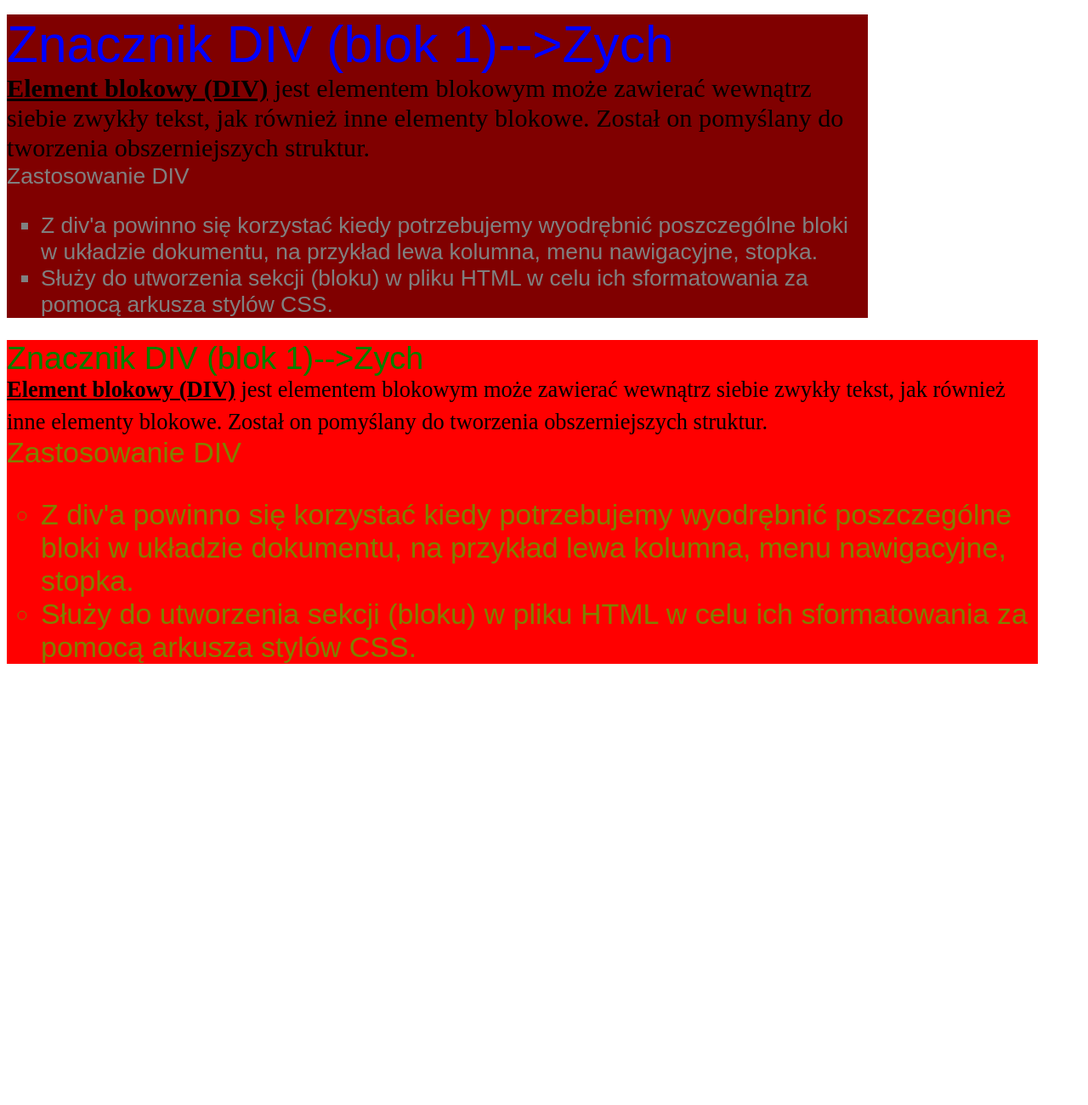
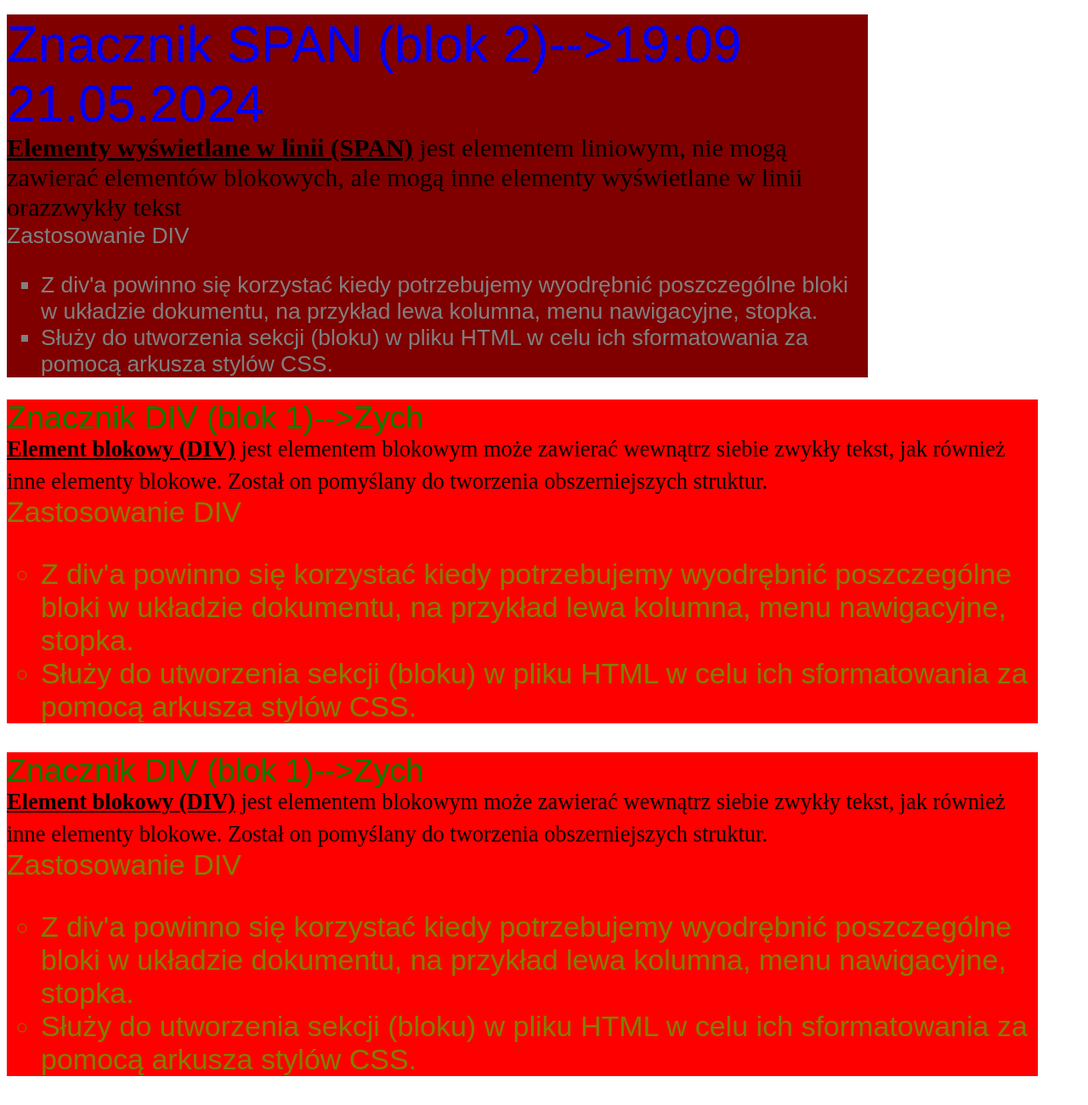
Before and after one commit to KsawZych/CSS-cz2, a plain HTML site: page Zych_Z18.html in a window 1280 px wide. Shown: the part 372-1672 px from the top of the page at 85% size. Before the commit the page ends 1187 px from the top, so only its background shows below. Drawn offline with Linux system fonts and the light colour scheme.

Commit message:
Update Zych_Z18.html

```diff
--- a/Zych_Z18.html
+++ b/Zych_Z18.html
@@ -1,4 +1,4 @@
-<htmkl>
+<html>
     <head>
         <meta chraset="UTF-8">
     </head>
@@ -17,9 +17,9 @@
         </div>
 
     <div style="background-color: #800000; width: 1013px">
-            <span style="color: #0000FF;font-size: 1.6cm;font-family: Arial;">Znacznik DIV (blok 1)-->Zych</span>
+        <span style="color: #0000FF;font-size: 1.6cm;font-family: Arial;">Znacznik SPAN (blok 2)-->19:09 21.05.2024</span>
         <br />
-            <span style="font-size: 8mm;font-family: Times New Roman;"><b><u> Element blokowy (DIV)</u> </b> jest elementem blokowym może zawierać wewnątrz siebie zwykły tekst, jak również inne elementy blokowe. Został on pomyślany do tworzenia obszerniejszych struktur.</span>
+        <span style="font-size: 8mm;font-family: Times New Roman;"><b><u> Elementy wyświetlane w linii (SPAN)</u> </b> jest elementem liniowym, nie mogą zawierać elementów blokowych, ale mogą inne elementy wyświetlane w linii orazzwykły tekst</span>
         <span style="font-family: Arial, Helvetica, sans-serif; color: #808080; font-size: 7mm;"> <br />Zastosowanie DIV
         <ul type="square">
         <li> Z div'a powinno się korzystać kiedy potrzebujemy wyodrębnić poszczególne bloki w układzie dokumentu, na przykład lewa kolumna, menu nawigacyjne, stopka.</li>
@@ -39,5 +39,18 @@
         </ul>
         </span>
         </div>
+
+    <div style="background-color: #FF0000; width: 1213px">
+        <span style="color: #008000;font-size: 1cm;font-family: Arial;">Znacznik DIV (blok 1)-->Zych</span>
+        <br />
+        <span style="font-size: 7mm;font-family: Times New Roman;"><b><u> Element blokowy (DIV)</u> </b> jest elementem blokowym może zawierać wewnątrz siebie zwykły tekst, jak również inne elementy blokowe. Został on pomyślany do tworzenia obszerniejszych struktur.</span>
+        <span style="font-family: Arial, Helvetica, sans-serif;color: #808000; font-size: 9mm;"> <br />Zastosowanie DIV
+        <ul type="circle">
+        <li> Z div'a powinno się korzystać kiedy potrzebujemy wyodrębnić poszczególne bloki w układzie dokumentu, na przykład lewa kolumna, menu nawigacyjne, stopka.</li>
+        <li>Służy do utworzenia sekcji (bloku) w pliku HTML w celu ich sformatowania za pomocą arkusza stylów CSS.</li>
+        </ul>
+        </span>
+        </div>
+
     </body>
-</htmkl>
+</html>
```
Lines whose indentation alone changed are shown as unchanged.
